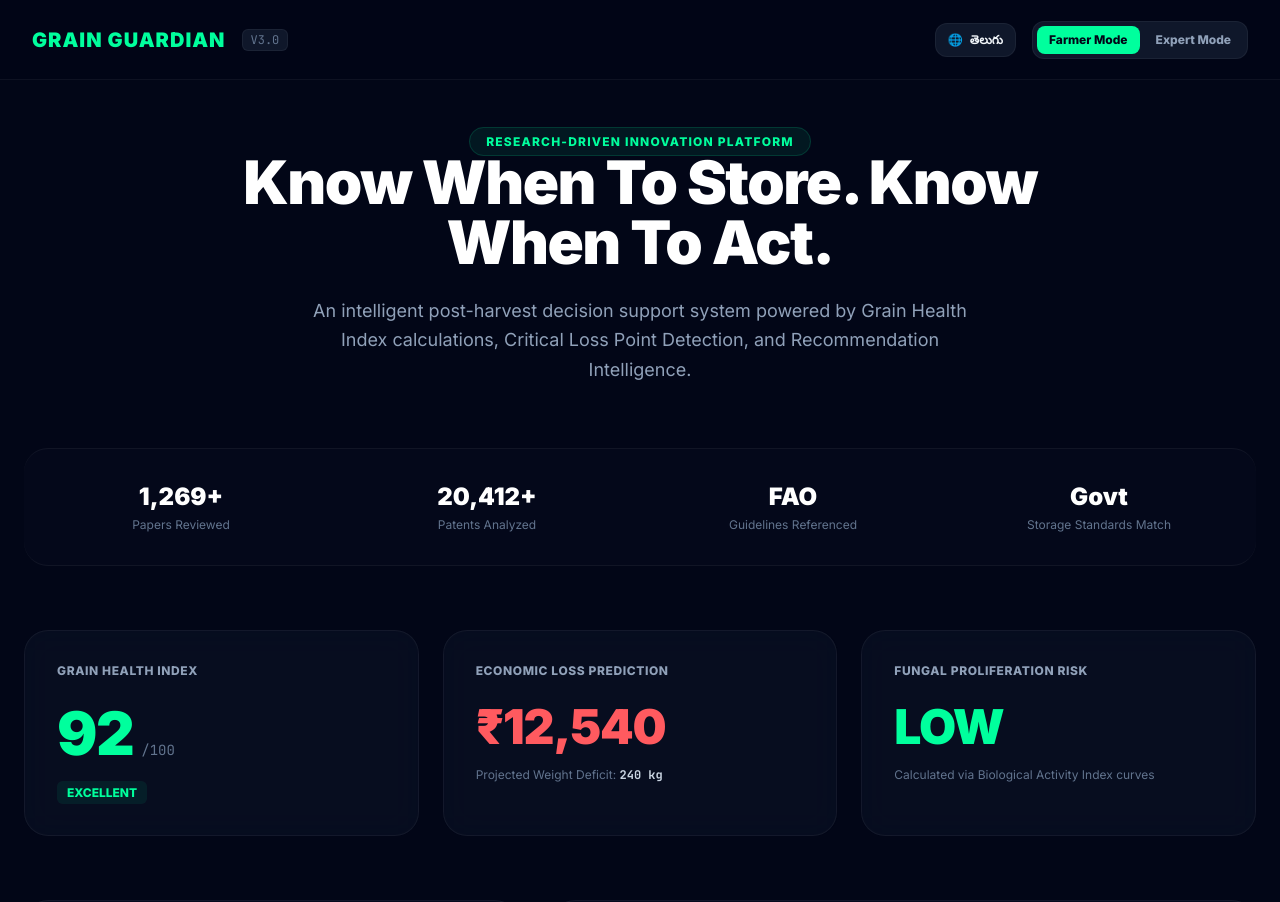
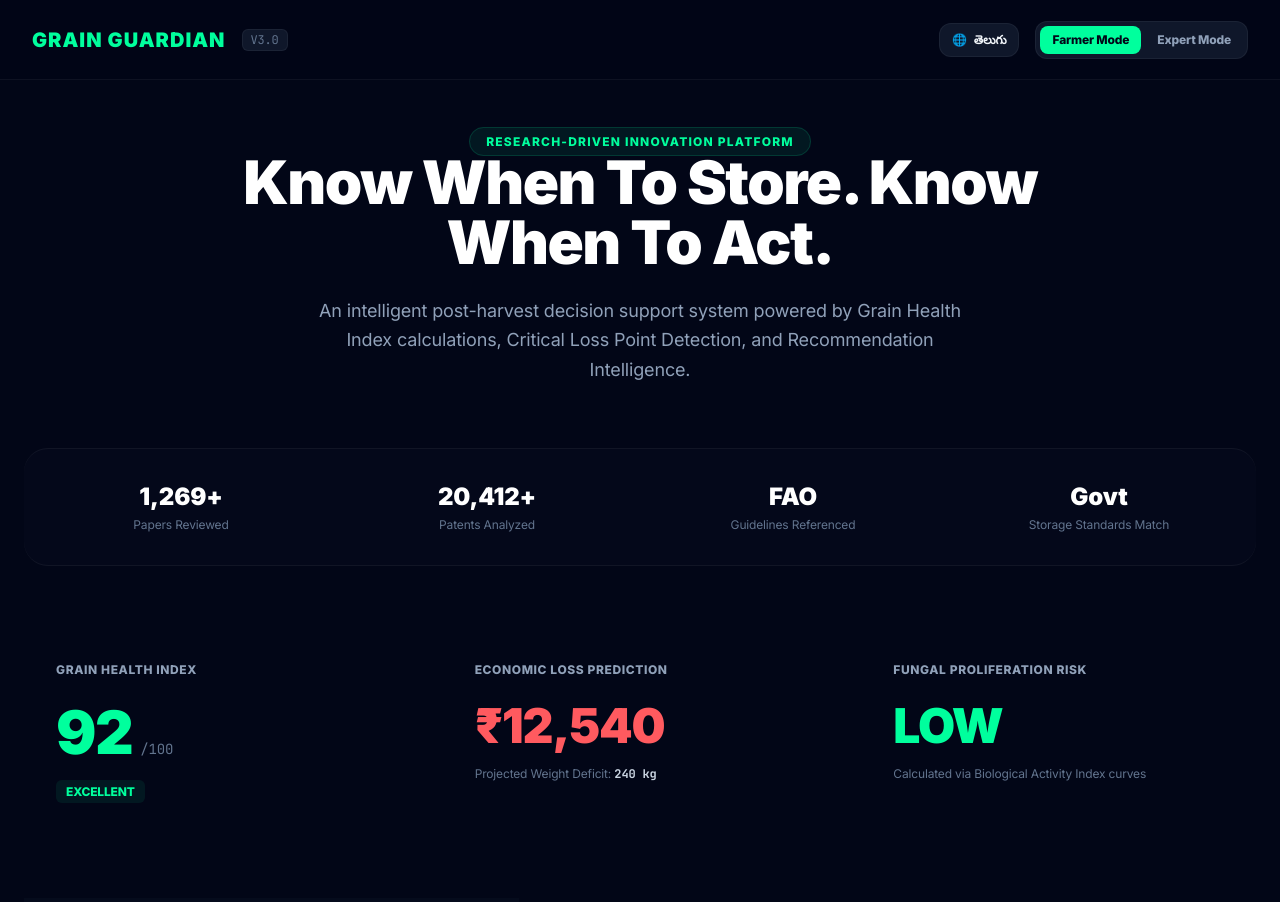
Before and after one commit to nleelaranga-ai/grain-guardian-frontend, a Next.js app: page / in a window 1280 px wide. Shown: the top 902 px of the page. Built offline with nearby package versions, Linux system fonts and the light colour scheme; no server answers.

Commit message:
Update globals.css

```diff
--- a/app/globals.css
+++ b/app/globals.css
@@ -1,25 +1,26 @@
 @import "tailwindcss";
 
 @theme {
-  /* Brand System Color Mappings */
-  --color-slate-950: #020617; /* Deep Obsidian Base Background */
-  --color-slate-900: #0F172A; /* Premium Slate Cards */
+  /* Color System Configuration */
+  --color-slate-950: #020617;
+  --color-slate-900: #0f172a;
+  --color-emerald-400: #00FF9D;
+  --color-cyan-400: #00D9FF;
+  --color-yellow-400: #FACC15;
+  --color-red-400: #FF5A5F;
+  --color-text-slate: #F8FAFC;
+  --color-text-muted: #94A3B8;
 
-  --color-emerald-400: #00FF9D; /* Primary Accent: Nominal/Safe */
-  --color-cyan-400: #00D9FF; /* Secondary Accent: Telemetry Metrics */
-  --color-yellow-400: #FACC15; /* Warning Level Indicator */
-  --color-red-400: #FF5A5F; /* Danger Level Indicator */
-
-  /* Typography System */
+  /* Typography Scale Overrides */
   --font-sans: "Inter", "system-ui", sans-serif;
   --font-mono: "JetBrains Mono", "monospace";
 
-  /* Motion & Animations */
-  --animate-fade-in: fadeIn 0.6s cubic-bezier(0.16, 1, 0.3, 1) forwards;
-  --animate-pulse-slow: pulse 3s cubic-bezier(0.4, 0, 0.6, 1) infinite;
+  /* Calm Cinematic Transitions */
+  --animate-fade-in: fadeIn 1.2s cubic-bezier(0.16, 1, 0.3, 1) forwards;
+  --animate-pulse-slow: pulse 4s cubic-bezier(0.4, 0, 0.6, 1) infinite;
 
   @keyframes fadeIn {
-    0% { opacity: 0; transform: translateY(12px); }
+    0% { opacity: 0; transform: translateY(24px); }
     100% { opacity: 1; transform: translateY(0); }
   }
 }
@@ -27,23 +28,60 @@
 @layer base {
   body {
     background-color: var(--color-slate-950);
-    color: #F8FAFC;
+    color: var(--color-text-slate);
     font-family: var(--font-sans);
     overflow-x: hidden;
+    letter-spacing: -0.01em;
   }
 }
 
-/* Premium Component Radius & Glassmorphism Spec */
-.glass-panel {
-  background: rgba(15, 23, 42, 0.45);
-  backdrop-filter: blur(16px);
-  -webkit-backdrop-filter: blur(16px);
-  border: 1px solid rgba(255, 255, 255, 0.05);
-  border-radius: 24px; /* Strict 24px Spec Requirement */
-  transition: all 0.3s cubic-bezier(0.16, 1, 0.3, 1);
+/* Premium Apple-Inspired Storytelling Utilities */
+.premium-section {
+  padding-top: clamp(120px, 12vw, 180px);
+  padding-bottom: clamp(120px, 12vw, 180px);
+  display: flex;
+  flex-col: column;
+  justify-content: center;
+  align-items: center;
 }
 
-.glass-panel:hover {
-  border-color: rgba(0, 255, 157, 0.15);
-  box-shadow: 0 0 25px rgba(0, 255, 157, 0.03);
+.story-label {
+  font-size: 12px;
+  font-weight: 700;
+  text-transform: uppercase;
+  letter-spacing: 0.15em;
+  color: var(--color-text-muted);
 }
+
+.giant-stat {
+  font-size: clamp(5rem, 13vw, 10rem);
+  font-weight: 900;
+  line-height: 0.9;
+  letter-spacing: -0.04em;
+}
+
+.glass-card-subtle {
+  background: rgba(15, 23, 42, 0.45);
+  backdrop-filter: blur(18px);
+  -webkit-backdrop-filter: blur(18px);
+  border: 1px solid rgba(255, 255, 255, 0.05);
+  border-radius: 24px;
+  transition: all 0.4s cubic-bezier(0.16, 1, 0.3, 1);
+}
+
+.glass-card-subtle:hover {
+  border-color: rgba(255, 255, 255, 0.1);
+  background: rgba(15, 23, 42, 0.6);
+}
+
+/* Custom minimal scrollbar */
+::-webkit-scrollbar {
+  width: 6px;
+}
+::-webkit-scrollbar-track {
+  background: #020617;
+}
+::-webkit-scrollbar-thumb {
+  background: #1e293b;
+  border-radius: 3px;
+}
```
